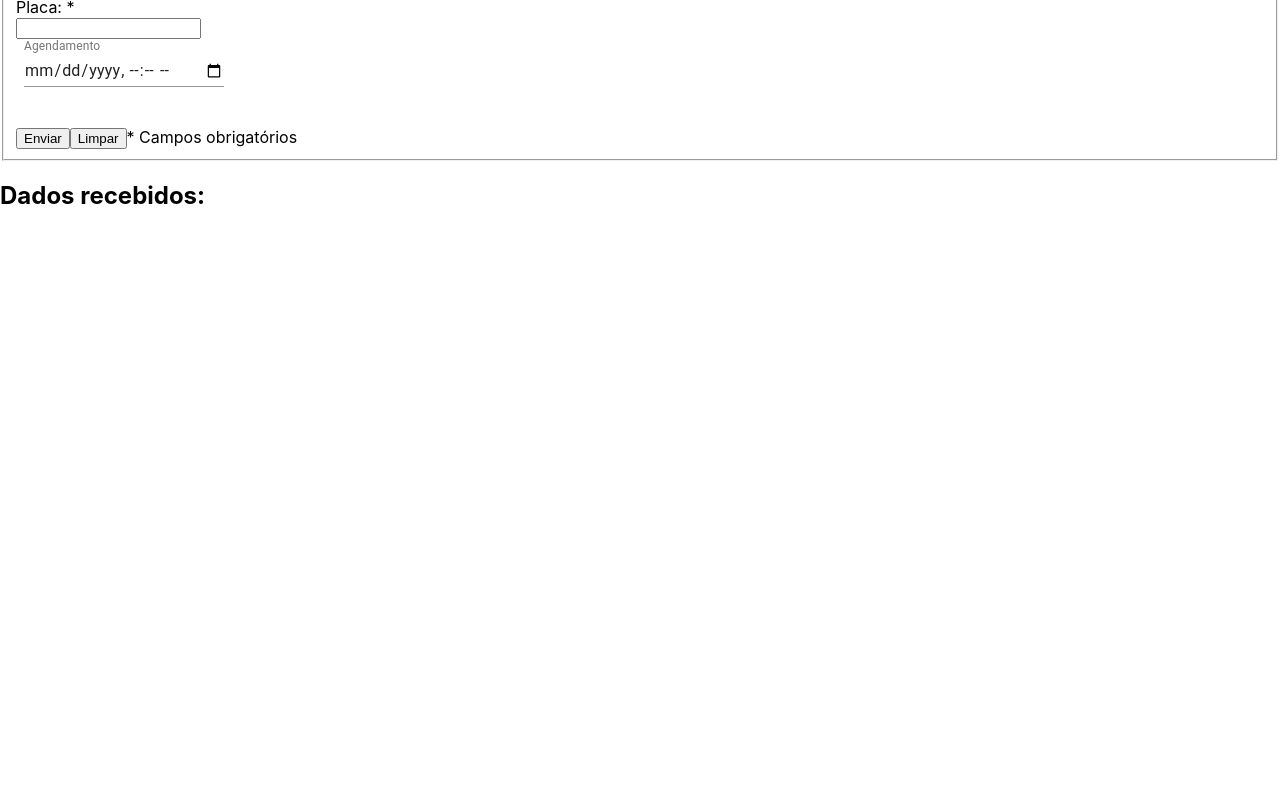
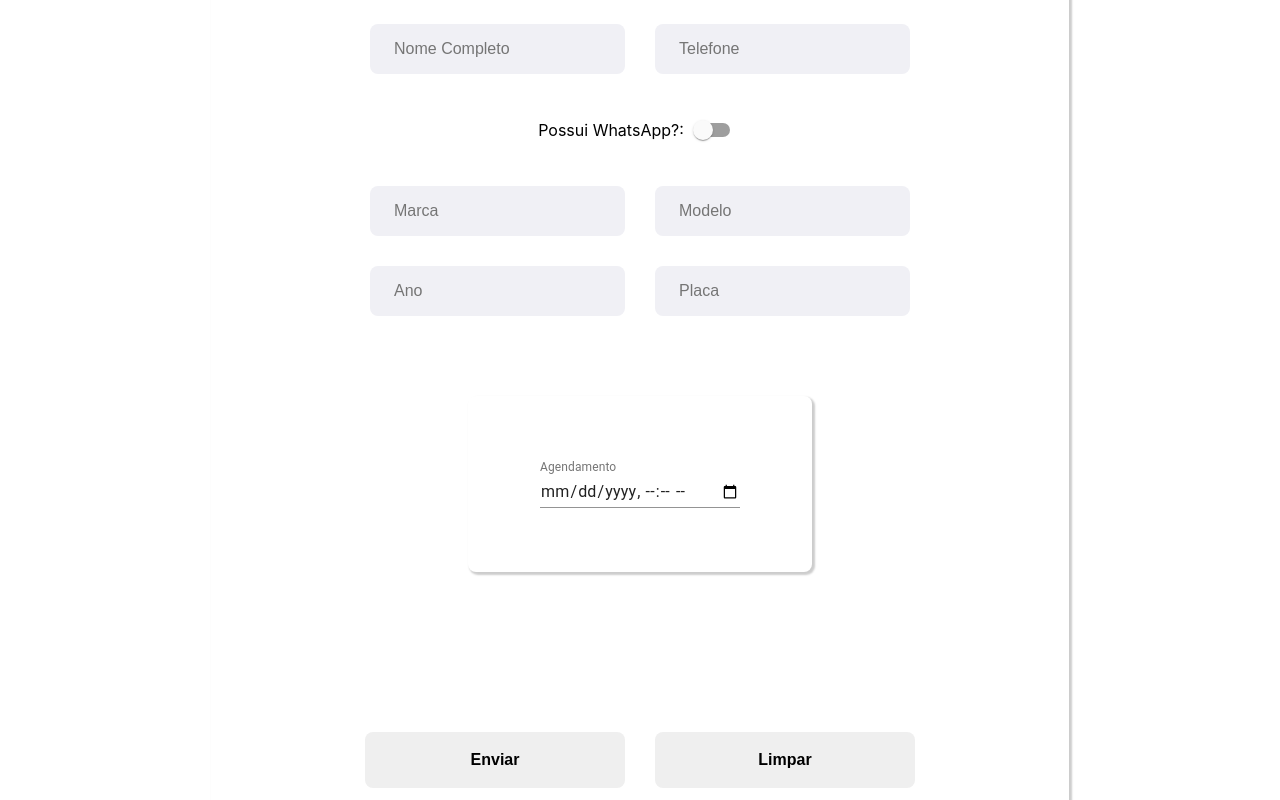
Before and after one commit to Lipzs/form_app, a React (Create React App) app in the folder web/: page / in a window 1280 px wide. Shown: the part 340-1140 px from the top of the page. Before the commit the page ends 800 px from the top, so only its background shows below. Built offline with nearby package versions, Linux system fonts and the light colour scheme.

Commit message:
melhoria em estilos

```diff
--- a/web/src/pages/form/index.js
+++ b/web/src/pages/form/index.js
@@ -2,6 +2,9 @@ import React, { Component } from 'react';
 import api from '../../services/api';
 
 import DateField from '../../components/date';
+import Switch from '@material-ui/core/Switch';
+
+import './styles.css'
 
 export default class form extends Component {
 
@@ -42,7 +45,7 @@ export default class form extends Component {
   }
 
   onChangeWhatsapp(e) {
-    this.setState({ whatsapp: e.target.value })
+    this.setState({ whatsapp: e.target.checked })
   }
   onChangeMarca(e) {
     this.setState({ marca: e.target.value })
@@ -134,48 +137,66 @@ export default class form extends Component {
     return (
       <>
         <h1>
-          Manipulando formulários com Node.js, Express e React
+          Form App
         </h1>
           <form onSubmit={this.onSubmit}>
             <fieldset>
-              <legend>Novo Usuário</legend>
-              Nome completo: *<br />
+              <legend>Novo agendamento</legend>
+              <div className="form">
+                <section className="field-1">
+                    {/* <p>Nome completo: *</p> */}
                     <input type="text" value={this.state.nome}
-                onChange={this.onChangeNome} /><br />
-              Telefone: <br />
+                      onChange={this.onChangeNome} placeholder="Nome Completo"/>
+
+                    {/* <p>Telefone:</p>  */}
                     <input type="text" value={this.state.telefone}
-                onChange={this.onChangeTelefone} /><br />
-              Possui WhatsApp?:
-              <input type="checkbox" checked={this.state.whatsapp}
-                onChange={this.onChangeWhatsapp} />
-              <br />
-              Marca: *<br />
+                      onChange={this.onChangeTelefone} placeholder="Telefone"/>
+                  </section>
+                <section className="field-2">
+                  <p>Possui WhatsApp?: </p>
+                  <Switch
+                    checked={this.state.whatsapp}
+                    onChange={this.onChangeWhatsapp}
+                    name="whatsApp"
+                    inputProps={{ 'aria-label': 'whatsapp checkbox' }}
+                  />
+                  {/* <input type="checkbox" checked={this.state.whatsapp}
+                    onChange={this.onChangeWhatsapp} /> */}
+                </section>
+                <section className="field-3">
+                  {/* Marca: * */}
                   <input type="text" value={this.state.marca}
-                onChange={this.onChangeMarca} /><br />
-              Modelo: *<br />
+                    onChange={this.onChangeMarca} placeholder="Marca"/>
+                  {/* Modelo: * */}
                     <input type="text" value={this.state.modelo}
-                  onChange={this.onChangeModelo} /><br />
-              Ano: <br />
+                      onChange={this.onChangeModelo} placeholder="Modelo"/>
+                </section>
+                <section className="field-4">
+                  {/* Ano:  */}
                   <input type="text" value={this.state.ano}
-                onChange={this.onChangeAno} /><br />
-              Placa: *<br />
+                    onChange={this.onChangeAno} placeholder="Ano"/>
+                  {/* Placa: * */}
                   <input type="text" value={this.state.placa}
-                onChange={this.onChangePlaca} /><br />
+                    onChange={this.onChangePlaca} placeholder ="Placa"/>
+                </section>
                   <DateField value={ this.state.data } onChange={ (e) => {this.onChangeData(e)}}/>
                 <br />
                 <br />
-              <input type="submit" value="Enviar" />
-              <input type="button" value="Limpar"
-                onClick={this.onReset} />
+                <section className="buttons">
+                  <button type="submit">Enviar</button>
+                  <button type="button" value="Limpar"
+                    onClick={this.onReset}>Limpar</button>
+                </section>
                 * Campos obrigatórios
+              </div>
           </fieldset>
         </form>
-        {
+        {/* {
           contexto.erros && <ul>{erros}</ul>
         }
 
         <h2>Dados recebidos:</h2>
-        { contexto.usuario && <ul>{usuario}</ul> }
+        { contexto.usuario && <ul>{usuario}</ul> } */}
       </>
     ); // fim do return
   } // fim do render()
--- a/web/src/pages/form/styles.css
+++ b/web/src/pages/form/styles.css
@@ -0,0 +1,142 @@
+form {
+  background-color: white;
+
+  margin: 80px auto;
+  padding: 64px;
+
+  border-radius: 8px;
+
+  max-width: 730px;
+
+  box-shadow: 2px 2px 2px 1px rgba(0, 0, 0, 0.2);
+}
+
+form h1 {
+  font-size: 36px;
+}
+
+form fieldset {
+  margin-top: 64px;
+
+  border: 0;
+}
+
+form legend {
+  margin-bottom: 40px;
+
+  display: flex;
+  align-items: center;
+  justify-content: space-between;
+
+  width: 100%;
+}
+
+form legend h2 {
+  font-size: 24px;
+}
+
+form legend span {
+  /* color: var(--title-color); */
+  font-size: 14px;
+}
+
+form .field {
+  flex: 1;
+
+  display: flex;
+  flex-direction: column;
+
+  margin-bottom: 24px;
+}
+
+form .field-group {
+  display: flex;
+}
+
+form input, form select {
+  background-color: #f0f0f5;
+
+  border: 0;
+  padding: 16px 24px;
+  font-size: 16px;
+
+  border-radius: 8px;
+
+}
+
+form select {
+  -webkit-appearance: none;
+  -moz-appearance: none;
+  appearance: none;
+}
+
+form label {
+  font-size: 14px;
+
+  margin-bottom: 8px;
+}
+
+form .field-group .field + .field {
+  margin-left: 24px;
+}
+
+form button{
+  width: 260px;
+  height: 56px;
+
+  /* background-color: var(--primary-color); */
+  border-radius: 8px;
+
+  color: black;
+  font-weight: bold;
+  font-size: 16px;
+
+  border: none;
+
+  margin-top: 40px;
+
+  transition: background-color 400ms;
+}
+
+form button:hover{
+  background-color: #2fb86e;
+}
+
+.buttons {
+  display: flex;
+  justify-content: space-between;
+
+  margin: 0 30px 30px;
+}
+
+.buttons button:nth-child(2) {
+  margin-left: 30px;
+}
+
+.field-1, .field-2, .field-3, .field-4 {
+  display: flex;
+  align-items: center;
+  justify-content: center;
+
+  margin-top: 30px;
+}
+
+.field-1 input:nth-child(2),
+.field-2 input:nth-child(2),
+.field-3 input:nth-child(2),
+.field-4 input:nth-child(2) {
+  margin-left: 30px;
+}
+
+.field-group {
+  display: flex;
+  flex-direction: column;
+}
+
+.form {
+  display: flex;
+  flex-direction: column;
+
+  justify-content: center;
+  align-items: center;
+}
```
Lines whose indentation alone changed are shown as unchanged.
